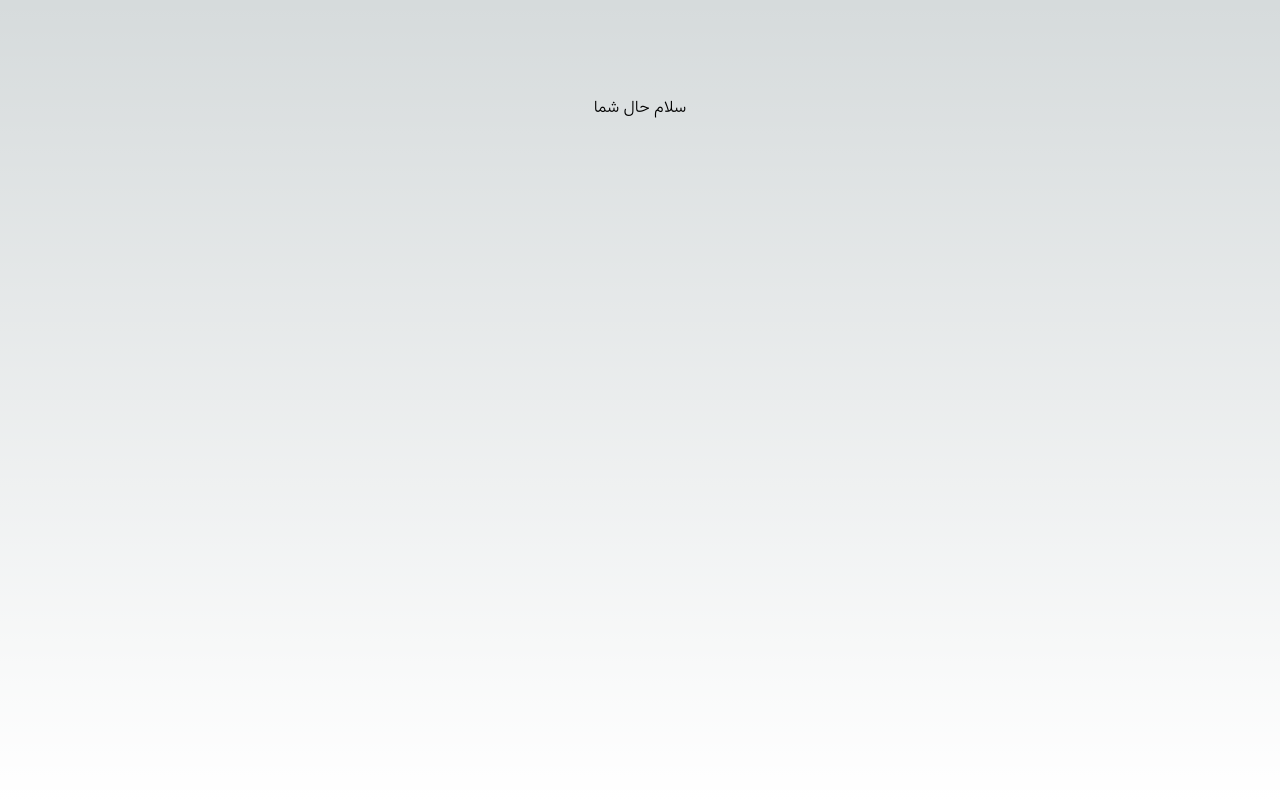
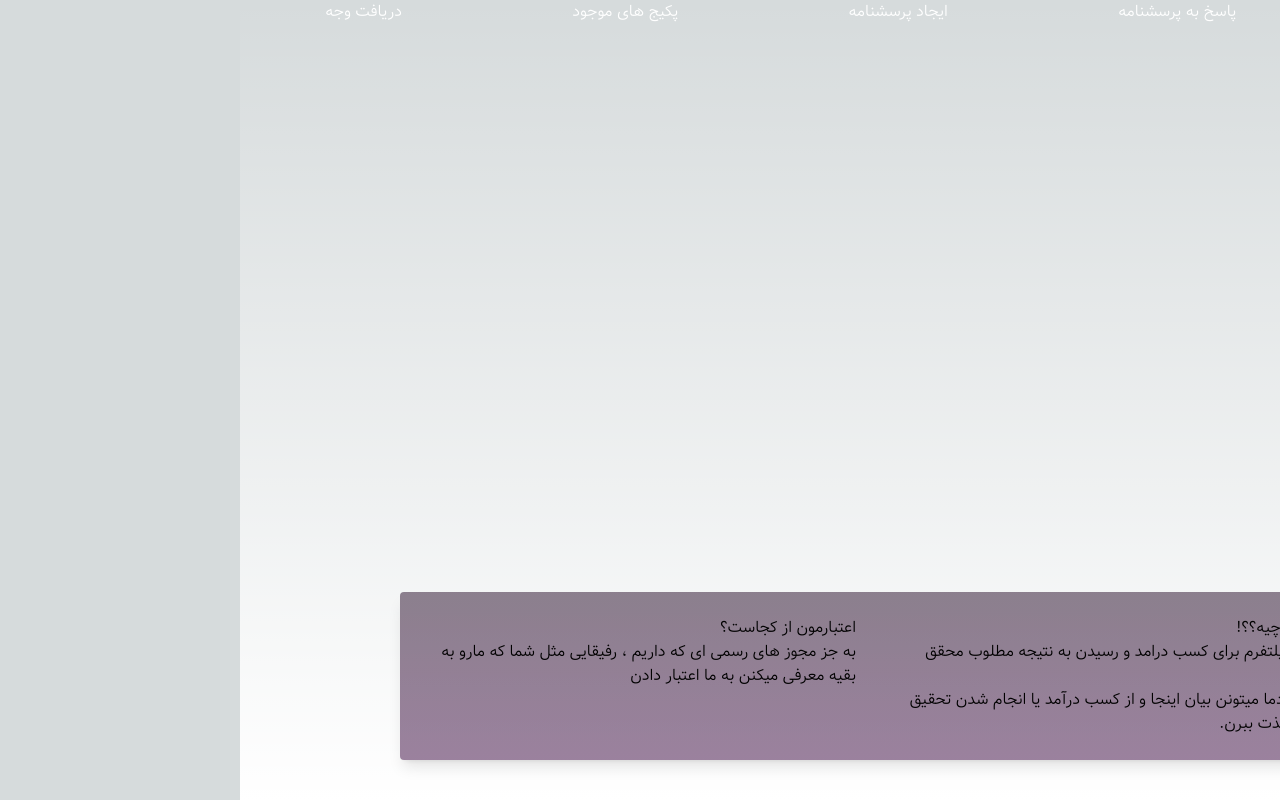
Before and after one commit to hosseinemir/survey-hosseinemir, a Next.js app: page / in a window 1280 px wide. Built offline with nearby package versions, Linux system fonts and the light colour scheme.

Commit message:
add layout file and do background them fix and footer and start to do header completly

```diff
--- a/src/app/globals.css
+++ b/src/app/globals.css
@@ -12,7 +12,7 @@
   :root {
     --foreground-rgb: 255, 255, 255;
     --background-start-rgb: 0, 0, 0;
-    --background-end-rgb: 0, 0, 0;
+    --background-end-rgb: 48, 1, 56;
   }
 }
 
@@ -24,8 +24,12 @@ body {
       rgb(var(--background-end-rgb))
     )
     rgb(var(--background-start-rgb));
+    overflow-x: hidden;
 }
 
 button,input,textarea{
   font-family: inherit;
 }
+*{
+  box-sizing: border-box;
+}
--- a/src/app/layout.tsx
+++ b/src/app/layout.tsx
@@ -1,22 +1,25 @@
-import './globals.css'
-import type { Metadata } from 'next'
-import { vazirFont } from '@/utils/fonts'
+import "./globals.css";
+import type { Metadata } from "next";
+import { vazirFont } from "@/utils/fonts";
+import React from "react";
+import Layout from "../components/layout/Layout";
 
-
+type Trootlayout = {
+  children: React.ReactNode;
+};
 
 export const metadata: Metadata = {
-  title: 'Create Next App',
-  description: 'Generated by create next app',
+  title: "Create Next App",
+  description: "Generated by create next app",
+};
+
+export default function RootLayout({ children }: Trootlayout) {
+  return (
+    <html lang="fa" dir="rtl">
+      <body className={vazirFont.className}>
+        <Layout>{children}</Layout>
+
+      </body>
+    </html>
+  );
 }
-
-export default function RootLayout({
-  children,
-}: {
-  children: React.ReactNode
-}) {
-  return (
-    <html lang="fa">
-      <body className={vazirFont.className}>{children}</body>
-    </html>
-  )
-}
--- a/src/app/page.tsx
+++ b/src/app/page.tsx
@@ -1,9 +1,11 @@
-import Image from 'next/image'
+import Image from "next/image";
 
 export default function Home() {
   return (
-    <main className="flex min-h-screen flex-col items-center justify-between p-24">
-      <h1>سلام حال شما</h1>
+    <main>
+      <h1 className=" text-white w-16 lg:w-32 xl:w-96 2xl:w-1/2">
+        شروع توسعه پروژه survey
+      </h1>
     </main>
-  )
+  );
 }
--- a/src/components/layout/Layout.tsx
+++ b/src/components/layout/Layout.tsx
@@ -6,10 +6,10 @@ type childrenT = {children : React.ReactNode}
 
 export default function Layout({ children }:childrenT) {
   return (
-    <>
+    <div className="w-screen min-h-screen">
       <Header />
       {children}
-      <Footer />
-    </>
+      <Footer/>
+    </div>
   );
 }
--- a/src/components/module/Footer.tsx
+++ b/src/components/module/Footer.tsx
@@ -1,7 +1,23 @@
-import React from 'react'
+import React from "react";
 
 export default function Footer() {
   return (
-    <div>Footer</div>
-  )
+    <div className="fixed bottom-0 w-full min-h-[200px] flex items-center justify-center pb-10">
+      <div className="w-3/4 min-h-[150px] flex flex-col  items-center justify-start rounded shadow-lg md:flex-row md:items-start md:justify-center bg-gradient-to-b from-[#230925]/50 to-[#39063f]/50">
+        <div className="basis-1/2 p-6  flex items-start flex-col">
+        <p>هدف ما چیه؟؟!</p>
+
+        <p>اینجا یه پلتفرم برای کسب درامد و رسیدن به نتیجه مطلوب محقق هاست .</p>
+        <p>همه ی ادما میتونن بیان اینجا و از کسب درآمد یا انجام  شدن تحقیق هاشون لذت ببرن.</p>
+        </div>
+        <div className="basis-1/2 p-6 flex flex-col">
+
+        <p>اعتبارمون از کجاست؟</p>
+        <p>
+          به جز مجوز های رسمی ای که داریم ، رفیقایی مثل شما که مارو به بقیه معرفی میکنن به ما اعتبار دادن
+        </p>
+        </div>
+      </div>
+    </div>
+  );
 }
--- a/src/components/module/Header.tsx
+++ b/src/components/module/Header.tsx
@@ -1,9 +1,46 @@
-import React from 'react'
-
+import React from "react";
+import Link from "next/link";
 export default function Header() {
   return (
-    <div >
+    <div className="w-screen h-16 flex">
+      <div></div>
+      <div className="w-full">
+        <div className="w-full">
+          <ul className="flex justify-around w-full">
+            <li >
+              <Link className="text-white" href={""}>
+                خانه
+              </Link>
+            </li>
 
+            <li>
+              <Link className="text-white" href={""}>
+                پاسخ به پرسشنامه
+              </Link>
+            </li>
+
+            <li>
+              <Link className="text-white" href={""}>
+                ایجاد پرسشنامه
+              </Link>
+            </li>
+
+            <li>
+              <Link className="text-white" href={""}>
+                پکیج های موجود
+              </Link>
+            </li>
+            <li>
+              <Link className="text-white" href={""}>
+                دریافت وجه
+              </Link>
+            </li>
+
+
+          </ul>
+        </div>
+        <div></div>
+      </div>
     </div>
-  )
+  );
 }
--- a/tailwind.config.js
+++ b/tailwind.config.js
@@ -11,8 +11,10 @@ module.exports = {
         'gradient-radial': 'radial-gradient(var(--tw-gradient-stops))',
         'gradient-conic':
           'conic-gradient(from 180deg at 50% 50%, var(--tw-gradient-stops))',
+
       },
     },
   },
   plugins: [],
+
 }
```
Also changed, not shown: public/background-img/back.jpg (added).
